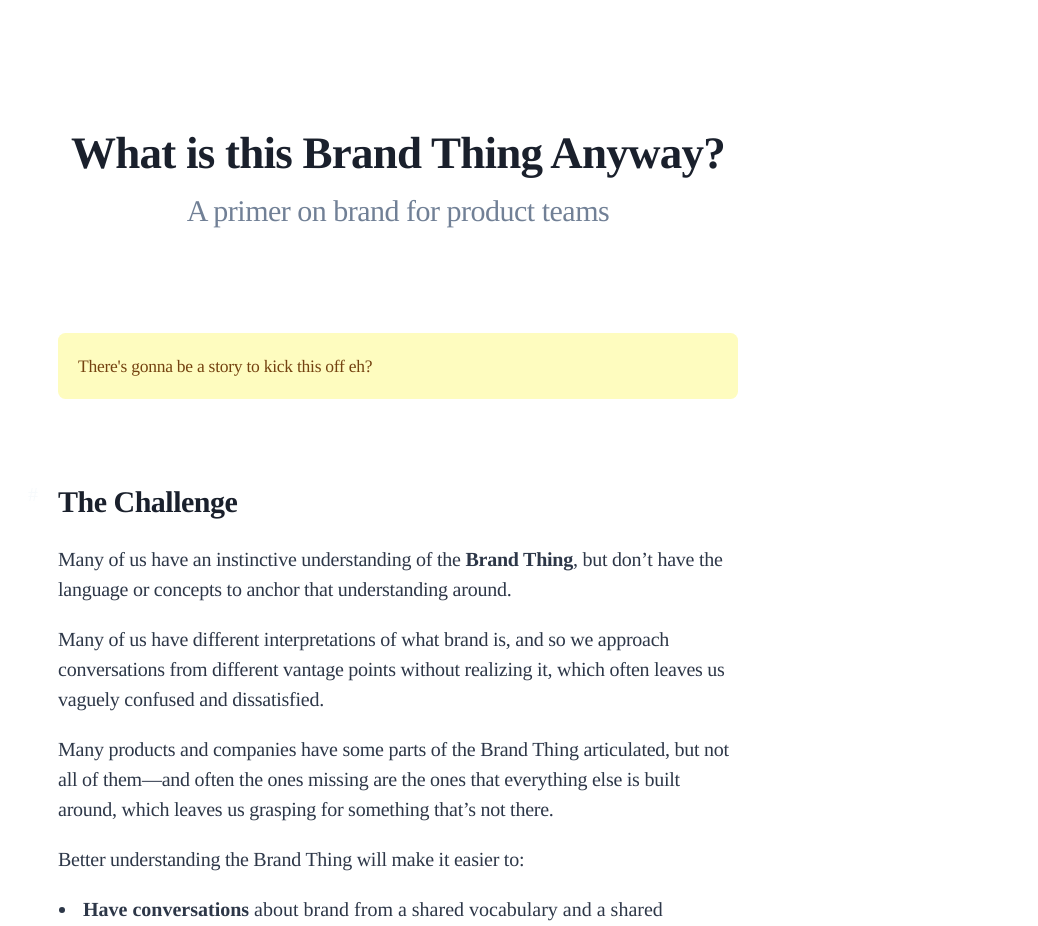
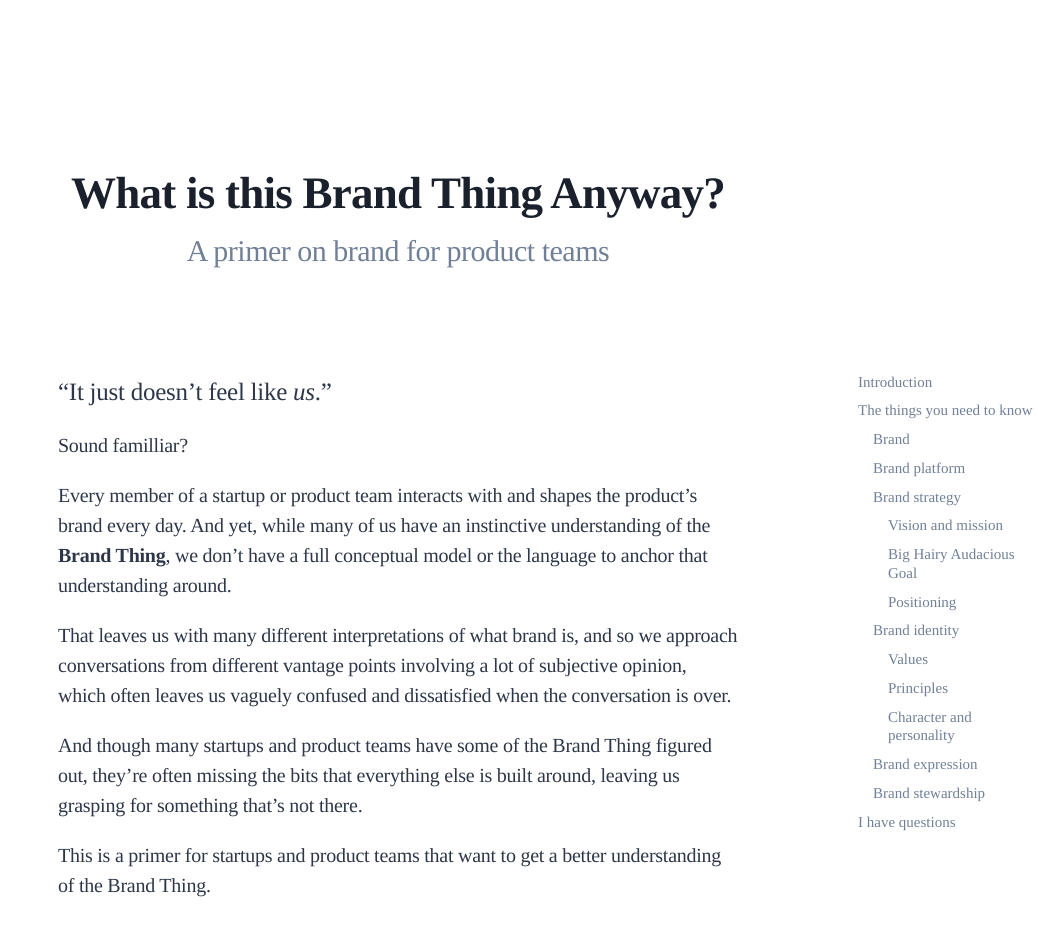
Before and after one commit to quinnkeast/what-is-this-brand-thing-anyway, a Next.js app: page / in a window 1280 px wide. Shown: the top 926 px of the page, without its empty margins (242-1280 px from the left). Built offline with nearby package versions, Linux system fonts and the light colour scheme; a web font is replaced by a local one.

Commit message:
Rewrite intro, add sidebar

```diff
--- a/components/accordion.js
+++ b/components/accordion.js
@@ -29,7 +29,7 @@ class Accordion extends React.Component {
           }
         </span>
       </a>
-      <div className={`${this.state.visible ? "visible" : "hidden"} mt-8 pl-6 pr-6 pb-6 pt-2 -ml-6 -mr-6 bg-gray-100 rounded-md`}>
+      <div className={`${this.state.visible ? "visible" : "hidden"} mt-8 pl-6 pr-6 pb-6 pt-2 md:-ml-6 md:-mr-6 bg-gray-100 rounded-md`}>
         {this.props.children}
       </div>
     </div>;
--- a/pages/index.js
+++ b/pages/index.js
@@ -4,7 +4,7 @@ import AnchoredHeading from '../components/AnchoredHeading';
 
 export default function Home() {
   return (
-    <div className="container mx-auto">
+    <div className="">
       <Head>
         <title>What is this Brand Thing Anyway?</title>
         <link rel="icon" href="/favicon.ico" />
@@ -12,31 +12,36 @@ export default function Home() {
       </Head>
 
       <main className="mb-24">
-        <div className="text-center pt-24 pb-16">
+        <div className="text-center pt-8 md:pt-32">
           <h1 className="">What is this Brand Thing Anyway?</h1>
           <h2 className="font-normal mt-0 text-gray-600">A primer on brand for product teams</h2>
         </div>
-        <div className="w-content mx-auto">
-          <div className="bg-yellow-200 rounded-md mt-4 p-4">
-            <p className="mt-0 text-sm text-yellow-900">There's gonna be a story to kick this off eh?</p>
-          </div>
+        <div className="grid sm:grid-cols-1 md:grid-cols-body md:gap-24">
+          <div className="col-span-1"></div>
+          <div className="col-span-1 pt-4 md:pt-16">
+            <div className="pl-2 pr-2 md:pl-0 md:pr-0">
+              <a name="introduction" href="#introduction" rel="nofollow" aria-hidden="true" title="introduction" tabIndex="-1"></a>
 
-          <AnchoredHeading level="2" content="The Challenge" />
+              <p className="text-xl">“It just doesn’t feel like <em>us</em>.”</p>
 
-          <p>Many of us have an instinctive understanding of the <strong>Brand Thing</strong>, but don’t have the language or concepts to anchor that understanding around.</p>
+              <p>Sound familliar?</p>
 
-          <p>Many of us have different interpretations of what brand is, and so we approach conversations from different vantage points without realizing it, which often leaves us vaguely confused and dissatisfied.</p>
+              <p>Every member of a startup or product team interacts with and shapes the product’s brand every day. And yet, while many of us have an instinctive understanding of the <strong>Brand Thing</strong>, we don’t have a full conceptual model or the language to anchor that understanding around.</p>
 
-          <p>Many products and companies have some parts of the Brand Thing articulated, but not all of them—and often the ones missing are the ones that everything else is built around, which leaves us grasping for something that’s not there.</p>
+              <p>That leaves us with many different interpretations of what brand is, and so we approach conversations from different vantage points involving a lot of subjective opinion, which often leaves us vaguely confused and dissatisfied when the conversation is over.</p>
 
-          <p>Better understanding the Brand Thing will make it easier to:</p>
+              <p>And though many startups and product teams have some of the Brand Thing figured out, they’re often missing the bits that everything else is built around, leaving us grasping for something that’s not there.</p>
+
+              <p>This is a primer for startups and product teams that want to get a better understanding of the Brand Thing.</p>
+
+              <p>This primer will make it easier to:</p>
 
               <ul>
-            <li><strong>Have conversations</strong> about brand from a shared vocabulary and a shared conceptual understanding of what brand is.</li>
-	          <li><strong>Make decisions</strong> based on a shared understanding of what the product’s brand is.</li>
+                <li><strong>Have conversations</strong> about brand with a shared vocabulary and from a shared conceptual understanding of what brand is.</li>
+                <li><strong>Make better decisions faster</strong> about not just the brand, but the product itself.</li>
                 <li><strong>Reduce ambiguity and subjectivity</strong> in conversations related to brand.</li>
+                <li><strong>Make onboarding easier</strong> for new members of the team.</li>
                 <li><strong>Create consistency</strong> across a product and all of its touchpoints.</li>
-	          <li><strong>Make onboarding easier</strong> for new members of the team.</li>
               </ul>
 
               <p>This primer is high-level but includes deeper dives in context for readers who want to get into the nitty-gritty.</p>
@@ -96,7 +101,7 @@ export default function Home() {
 
               <p>While your vision is aspirational, your mission is tangible.</p>
 
-          <div className="rounded-md mt-8 mb-8 p-6 -ml-6 -mr-6 border-4 border-solid border-blue-200">
+              <div className="rounded-md mt-8 mb-8 p-6 md:-ml-6 md:-mr-6 border-4 border-solid border-blue-200">
                 <p className="text-sm text-gray-600 mt-0">Wikimedia’s <a href="https://wikimediafoundation.org/about/vision/" target="_blank">vision</a> and <a href="https://wikimediafoundation.org/about/mission/" target="_blank">mission</a></p>
                 <p className="leading-relaxed text-lg"><strong>Vision:</strong> Imagine a world in which every single human being can freely share in the sum of all knowledge. That’s our commitment.</p>
                 <p className="leading-relaxed text-lg"><strong>Mission:</strong> The mission of the Wikimedia Foundation is to empower and engage people around the world to collect and develop educational content under a free license or in the public domain, and to disseminate it effectively and globally.</p>
@@ -104,11 +109,11 @@ export default function Home() {
 
               <Accordion lead="Dig deeper into vision and mission statements">
 
-          <AnchoredHeading level="5" content="Writing vision and mission statements" />
+                <h5>Writing vision and mission statements</h5>
 
                 <p>There’s no simple template for vision and mission statements, but check out what other companies have written and create your own along those lines. If it’s more than one or two sentences, it’s probably trying to do too much.</p>
 
-            <AnchoredHeading level="5" content="More examples" />
+                <h5>More examples</h5>
 
                 <div className="rounded-md mt-4 mb-4 p-6 bg-white">
                   <p className="text-sm text-gray-600 mt-0">Coinbase</p>
@@ -124,11 +129,11 @@ export default function Home() {
 
                 <p>A mission statement can also be replaced with a Big Hairy Audacious Goal.</p>
 
-            <AnchoredHeading level="5" content="Resources" />
+                <h5>Resources</h5>
 
                 <ul>
                   <li>
-                <a>Link!</a>
+                    <a>Coming soon!</a>
                   </li>
                 </ul>
 
@@ -142,7 +147,7 @@ export default function Home() {
 
               <p>Here’s a real hairy, real big goal from SpaceX:</p>
 
-          <div className="rounded-md mt-8 mb-8 p-6 -ml-4 -mr-4 border-4 border-solid border-blue-200">
+              <div className="rounded-md mt-8 mb-8 p-6 md:-ml-4 md:-mr-4 border-4 border-solid border-blue-200">
                 <p className="text-sm text-gray-600 mt-0">SpaceX</p>
                 <p className="leading-relaxed text-lg">Enable human exploration and settlement of Mars.</p>
               </div>
@@ -151,7 +156,7 @@ export default function Home() {
 
               <Accordion lead="Dig deeper into Big Hairy Audacious Goals">
 
-          <AnchoredHeading level="5" content="Writing a Big Hairy Audacious Goal" />
+                <h5>Writing a Big Hairy Audacious Goal</h5>
 
                 <p>A good Big Hairy Audacious Goal is a bit scary. It might be that you don’t actually accomplish it. That’s okay! The sheer commitment and effort your team puts in towards achieving it will make your product and team better.</p>
 
@@ -159,7 +164,7 @@ export default function Home() {
 
                 <p>There’s four types of Big Hair Audacious Goals: target-oriented, competitive, role model, or internal transformation.</p>
 
-            <AnchoredHeading level="5" content="Examples" />
+                <h5>Examples</h5>
 
                 <ul>
                   <li>
@@ -176,7 +181,7 @@ export default function Home() {
                   </li>
                 </ul>
 
-            <AnchoredHeading level="5" content="Resources" />
+                <h5>Resources</h5>
 
                 <ul>
                   <li>
@@ -196,7 +201,7 @@ export default function Home() {
 
               <Accordion lead="Dig deeper into positioning">
 
-            <AnchoredHeading level="5" content="Ways of positioning" />
+                <h5>Ways of positioning</h5>
 
                 <p>There’re quite a few different approaches to positioning. A brand might use one or many of these approaches to position themselves relative to their competition.</p>
 
@@ -208,7 +213,7 @@ export default function Home() {
                   <li><strong>Price or premium:</strong> Apple products are premium quality for premium prices.</li>
                 </ul>
 
-            <AnchoredHeading level="5" content="Writing positioning statements" />
+                <h5>Writing positioning statements</h5>
 
                 <p>Positioning statements help take abstract thoughts about positioning and make them tangible. The exact structure of a positioning statement changes from company to company, but the bones are the same.</p>
 
@@ -225,11 +230,12 @@ export default function Home() {
 
                 <p>Positioning statements like these are hard to write and awkward to read. Keep in mind that it’s for <strong>you</strong>. You’re not going to stick it on your landing page and wave it in front of your customers.</p>
 
-            <AnchoredHeading level="5" content="Resources" />
+                <h5>Resources</h5>
 
                 <ul>
-              <li><a>Positioning: The Battle for your Mind</a></li>
-              <li><a>Firstround link</a></li>
+                  <li>
+                    <a>Coming soon!</a>
+                  </li>
                 </ul>
 
               </Accordion>
@@ -257,7 +263,7 @@ export default function Home() {
 
               <p>Values are usually a word or two that summarize the theme, and a bit of extrapolation to explain what it means. Values are a way to capture expectations, mostly around actions and behaviour, both internally for the team and externally for customers.</p>
 
-          <div className="rounded-md mt-8 mb-8 p-6 -ml-6 -mr-6 border-4 border-solid border-blue-200">
+              <div className="rounded-md mt-8 mb-8 p-6 md:-ml-6 md:-mr-6 border-4 border-solid border-blue-200">
                 <p className="text-sm text-gray-600 mt-0">Sourcegraph’s <a href="https://about.sourcegraph.com/company/values" target="_blank">values</a></p>
                 <p className="leading-relaxed text-lg"><strong>• High quality.</strong></p>
                 <p className="leading-relaxed text-lg"><strong>• We not I.</strong></p>
@@ -268,9 +274,17 @@ export default function Home() {
 
               <Accordion lead="Dig deeper into values">
 
-          <div className="bg-yellow-200 rounded-md mt-4 p-4">
-            <p className="mt-0 text-sm text-yellow-900">Look I gotta write this still</p>
-          </div>
+              <h5>Defining your values</h5>
+
+              <p className="text-sm">I gotta write this still.</p>
+
+              <h5>Resources</h5>
+
+              <ul>
+                <li>
+                  <a>Coming soon!</a>
+                </li>
+              </ul>
 
               </Accordion>
 
@@ -282,7 +296,7 @@ export default function Home() {
 
               <p>When you put together a few principles in one place, it becomes a <strong>manifesto</strong>. A manifesto is a powerful tool to share what matters most all in one place.</p>
 
-          <div className="rounded-md mt-8 mb-8 p-6 -ml-6 -mr-6 border-4 border-solid border-blue-200">
+              <div className="rounded-md mt-8 mb-8 p-6 md:-ml-6 md:-mr-6 border-4 border-solid border-blue-200">
                 <p className="text-sm text-gray-600 mt-0">Some of Mozilla’s <a href="https://www.mozilla.org/en-US/about/manifesto/" target="_blank">principles</a></p>
                 <p className="leading-relaxed text-lg"><strong>Principle 1:</strong><br />The internet is an integral part of modern life—a key component in education, communication, collaboration, business, entertainment and society as a whole.</p>
                 <p className="leading-relaxed text-lg"><strong>Principle 2:</strong><br />The internet is a global public resource that must remain open and accessible.</p>
@@ -292,9 +306,17 @@ export default function Home() {
 
               <Accordion lead="Dig deeper into principles">
 
-          <div className="bg-yellow-200 rounded-md mt-4 p-4">
-            <p className="mt-0 text-sm text-yellow-900">Look I gotta finish writing this still</p>
-          </div>
+              <h5>Defining your principles</h5>
+
+              <p className="text-sm">I gotta write this still.</p>
+
+              <h5>Resources</h5>
+
+              <ul>
+                <li>
+                  <a>Coming soon!</a>
+                </li>
+              </ul>
 
               </Accordion>
 
@@ -306,7 +328,7 @@ export default function Home() {
 
               <p>Brand character attributes are rarely shared publicly. For that reason, I'm going to make something up to give you an example.</p>
 
-          <div className="rounded-md mt-8 mb-8 p-6 -ml-6 -mr-6 border-4 border-solid border-blue-200">
+              <div className="rounded-md mt-8 mb-8 p-6 md:-ml-6 md:-mr-6 border-4 border-solid border-blue-200">
                 <p className="text-sm text-gray-600 mt-0">Character attributes for a fake outdoor gear brand</p>
                 <p className="leading-relaxed text-lg">This company is <strong>steadfast</strong>, <strong>studious</strong>, <strong>rustic</strong>, and <strong>playful</strong>.</p>
               </div>
@@ -317,9 +339,17 @@ export default function Home() {
 
               <Accordion lead="Dig deeper into character and personality">
 
-          <div className="bg-yellow-200 rounded-md mt-4 p-4">
-            <p className="mt-0 text-sm text-yellow-900">Look I gotta finish writing this still</p>
-          </div>
+              <h5>Defining your character attributes</h5>
+
+              <p className="text-sm">I gotta write this still.</p>
+
+              <h5>Resources</h5>
+
+              <ul>
+                <li>
+                  <a>Coming soon!</a>
+                </li>
+              </ul>
 
               </Accordion>
 
@@ -331,7 +361,7 @@ export default function Home() {
 
               <p>Consider these names and think about how much work each name does from its own symbolism:</p>
 
-          <div className="rounded-md mt-8 mb-8 p-6 -ml-6 -mr-6 border-4 border-solid border-blue-200">
+              <div className="rounded-md mt-8 mb-8 p-6 md:-ml-6 md:-mr-6 border-4 border-solid border-blue-200">
                 <ul className="mt-0">
                   <li><strong>Tesla</strong> (electric cars)</li>
                   <li><strong>Hey</strong> (email reimagined)</li>
@@ -340,12 +370,24 @@ export default function Home() {
               </div>
 
               <Accordion lead="Naming is real hard">
-            <p>What's awesome about naming is the name can do a whole lot of work around establishing personality, almost for free.</p>
+
+              <h5>Coming up with a good name</h5>
+
+              <p className="text-sm">I gotta write this still.</p>
+
+              <h5>Resources</h5>
+
+              <ul>
+                <li>
+                  <a>Coming soon!</a>
+                </li>
+              </ul>
+
               </Accordion>
 
               <AnchoredHeading level="3" content="3. Brand expression" />
 
-          <p>Brand expression is where the abstract bits of brand become concrete and tangible.</p>
+              <p>Once the brand strategy and identity is figured out, brand expression is where all those abstract bits become concrete and tangible.</p>
 
               <p>It’s a super wide area and the world is full of brilliant people who specialize in taking brand strategy and identity and expressing it in ways that make everyone else in the same field vaguely irritated and questioning their chosen career path.</p>
 
@@ -423,6 +465,8 @@ export default function Home() {
 
               <AnchoredHeading level="2" content="I have questions" />
 
+              <p>I invented a bunch of questions and answered them. As I get more real questions from real readers, I’ll answer them.</p>
+
               <AnchoredHeading level="3" content="Oh wow how much work is this gonna be" />
 
               <p>As much or as little as you want it to be!</p>
@@ -432,8 +476,6 @@ export default function Home() {
               <p>Most product teams don’t need anything near that much time and effort.</p>
 
               <p>Brand strategy and identity can be articulated in a single one-page document. If it’s much longer than that, you’re not going to remember it or read it or care much about it anyway.</p>
-
-          <p>Here’s a one-pager you can use as a template. → </p>
 
               <p>Brand identity and expression are often conflated because expression is where things become less abstract and more concrete, and there’s an infinite world of opportunity to explore, which is super overwhelming and frustrating and so it’s great to have an identity to add some constraints and make it easier to make decisions already.</p>
 
@@ -480,6 +522,41 @@ export default function Home() {
               <p>Suppose you wanted to advertise your product to a potential audience. Marketing’s concerns include choosing where to place advertising to reach the right audience, what specific messaging would best connect with that audience in that context, and whether tools like incentives should be used to help drive conversions. Branding’s concerns are the elements of brand expression within that advertising, which in turn are based on the </p>
 
             </div>
+          </div>
+          <div className="col-span-1">
+            <ul className="sidebar sticky top-0 pt-16">
+            <li><a href="#introduction">Introduction</a></li>
+              <li>
+                <a href="#the-things-you-need-to-know">The things you need to know</a>
+                <ul>
+                  <li><a href="#brand">Brand</a></li>
+                  <li><a href="#brand-platform">Brand platform</a></li>
+                  <li>
+                    <a href="#1-brand-strategy">Brand strategy</a>
+                    <ul>
+                      <li><a href="#vision-and-mission">Vision and mission</a></li>
+                      <li><a href="#big-hairy-audacious-goal">Big Hairy Audacious Goal</a></li>
+                      <li><a href="#positioning">Positioning</a></li>
+                    </ul>
+                  </li>
+                  <li>
+                    <a href="#2-brand-identity">Brand identity</a>
+                    <ul>
+                      <li><a href="#values">Values</a></li>
+                      <li><a href="#principles">Principles</a></li>
+                      <li><a href="#character-and-personality">Character and personality</a></li>
+                    </ul>
+                  </li>
+                  <li>
+                    <a href="#3-brand-expression">Brand expression</a>
+                  </li>
+                  <li><a href="#brand-stewardship">Brand stewardship</a></li>
+                </ul>
+              </li>
+              <li><a href="#i-have-questions">I have questions</a></li>
+            </ul>
+          </div>
+        </div>
       </main>
     </div>
   )
--- a/styles/index.css
+++ b/styles/index.css
@@ -1,7 +1,13 @@
 @tailwind base;
 
 html {
-  font-size: 20px;
+  font-size: 16px;
+}
+
+@media (min-width: 768px) {
+  html {
+    font-size: 20px;
+  }
 }
 
 body {
@@ -16,8 +22,34 @@ h1 {
 }
 
 h2 {
-  @apply text-2xl font-bold text-gray-900 mt-16;
+  @apply text-2xl font-bold text-gray-900 mt-6;
   letter-spacing: -.5px;
+}
+
+h3 {
+  @apply text-xl font-bold text-gray-900 mt-6;
+}
+
+h4 {
+  @apply text-lg font-bold text-gray-900 mt-6;
+}
+
+h5 {
+  @apply text-base font-bold text-gray-900 mt-4;
+}
+
+@media (min-width: 768px) {
+  h2 {
+    @apply mt-16;
+  }
+
+  h3 {
+    @apply mt-16;
+  }
+
+  h4 {
+    @apply mt-16;
+  }
 }
 
 .anchor {
@@ -25,26 +57,14 @@ h2 {
 }
 
 .anchor:before {
-  @apply text-base font-normal text-gray-100;
+  @apply font-normal text-blue-200;
   content: "#";
   position: absolute;
-  left: -1.5rem;
+  left: -2rem;
 }
 
 .anchor:hover:before {
   @apply text-blue-600;
-}
-
-h3 {
-  @apply text-xl font-bold text-gray-900 mt-12;
-}
-
-h4 {
-  @apply text-lg font-bold text-gray-900 mt-8;
-}
-
-h5 {
-  @apply text-base font-bold text-gray-900 mt-4;
 }
 
 p {
@@ -109,5 +129,33 @@ strong {
   font-weight: 700;
 }
 
+.sidebar {
+  @apply list-none;
+}
+
+.sidebar a {
+  @apply text-gray-600;
+}
+
+.sidebar a:hover {
+  @apply text-blue-500;
+}
+
+.sidebar li {
+  @apply text-xs pt-2 pl-1 ml-2 leading-tight;
+}
+
+.sidebar > li {
+  @apply pl-0 ml-0;
+}
+
+.sidebar ul {
+  @apply list-none mt-2;
+}
+
+.sidebar ul ul {
+  @apply list-none;
+}
+
 @tailwind components;
 @tailwind utilities;
--- a/tailwind.config.js
+++ b/tailwind.config.js
@@ -6,6 +6,9 @@ module.exports = {
   purge: [],
   theme: {
     extend: {
+      gridTemplateColumns: {
+        'body': '1fr 34rem 1fr'
+      },
       spacing: {
         'content': '34rem'
       }
```
Lines whose indentation alone changed are shown as unchanged.
